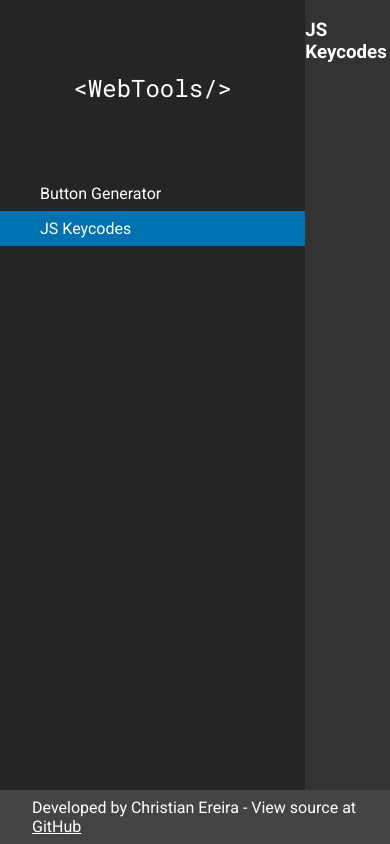
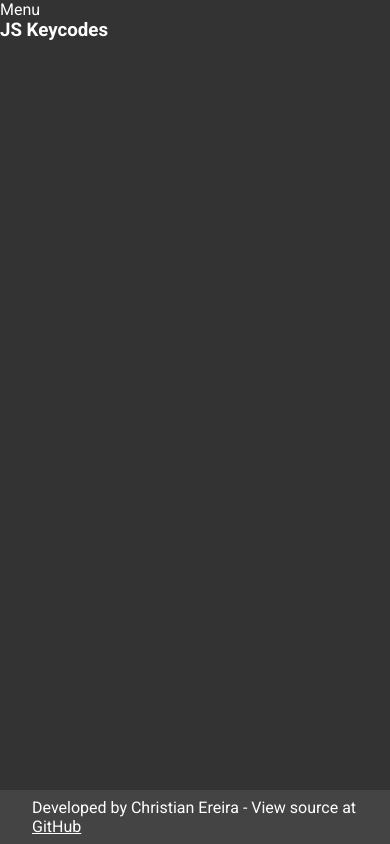
Before and after one commit to ChristianEreira/WebTools, a React (Create React App) app: page /keycodes in a window 390 px wide. Built offline with nearby package versions, Linux system fonts and the light colour scheme.

Commit message:
Add basic mobile menu

```diff
--- a/src/App.css
+++ b/src/App.css
@@ -20,12 +20,27 @@ body,
 
 nav {
     background: #252525;
-    max-width: 340px;
+    max-width: 300px;
     width: 100%;
     height: 100%;
     display: flex;
     flex-direction: column;
     align-items: center;
+}
+
+nav.mobileNav {
+    max-width: 100vw;
+    position: fixed;
+}
+
+.hidden {
+    display: none !important;
+}
+
+#menuBtn {
+    display: flex !important;
+    position: fixed;
+    z-index: 999;
 }
 
 nav a {
--- a/src/Nav.js
+++ b/src/Nav.js
@@ -1,10 +1,24 @@
 import './App.css';
-import { Link, NavLink, useLocation } from 'react-router-dom';
+import { Link, NavLink } from 'react-router-dom';
+import { useState, useEffect } from 'react';
 
 function Nav() {
-  console.log(useLocation());
+  const [windowWidth, setWindowWidth] = useState(window.innerWidth);
+  const [menuOpen, setMenuOpen] = useState(false);
+
+  useEffect(() => {
+    window.addEventListener('resize', () => setWindowWidth(window.innerWidth));
+  }, []);
+
+  function toggleMenu(e) {
+    e.preventDefault();
+    setMenuOpen(!menuOpen);
+  }
+
+  let isMobile = windowWidth < 800;
   return (
-    <nav>
+    <div>
+    <nav className={isMobile ? ("mobileNav" + (menuOpen ? "" : " hidden")) : ""}>
       <h1><Link to="/">&lt;WebTools/&gt;</Link></h1>
       <ul>
         <li>Button Generator</li>
@@ -13,6 +27,8 @@ function Nav() {
         </NavLink>
       </ul>
     </nav>
+    {isMobile && <div id="menuBtn" onClick={toggleMenu}>Menu</div>}
+    </div>
   );
 }
 
```
